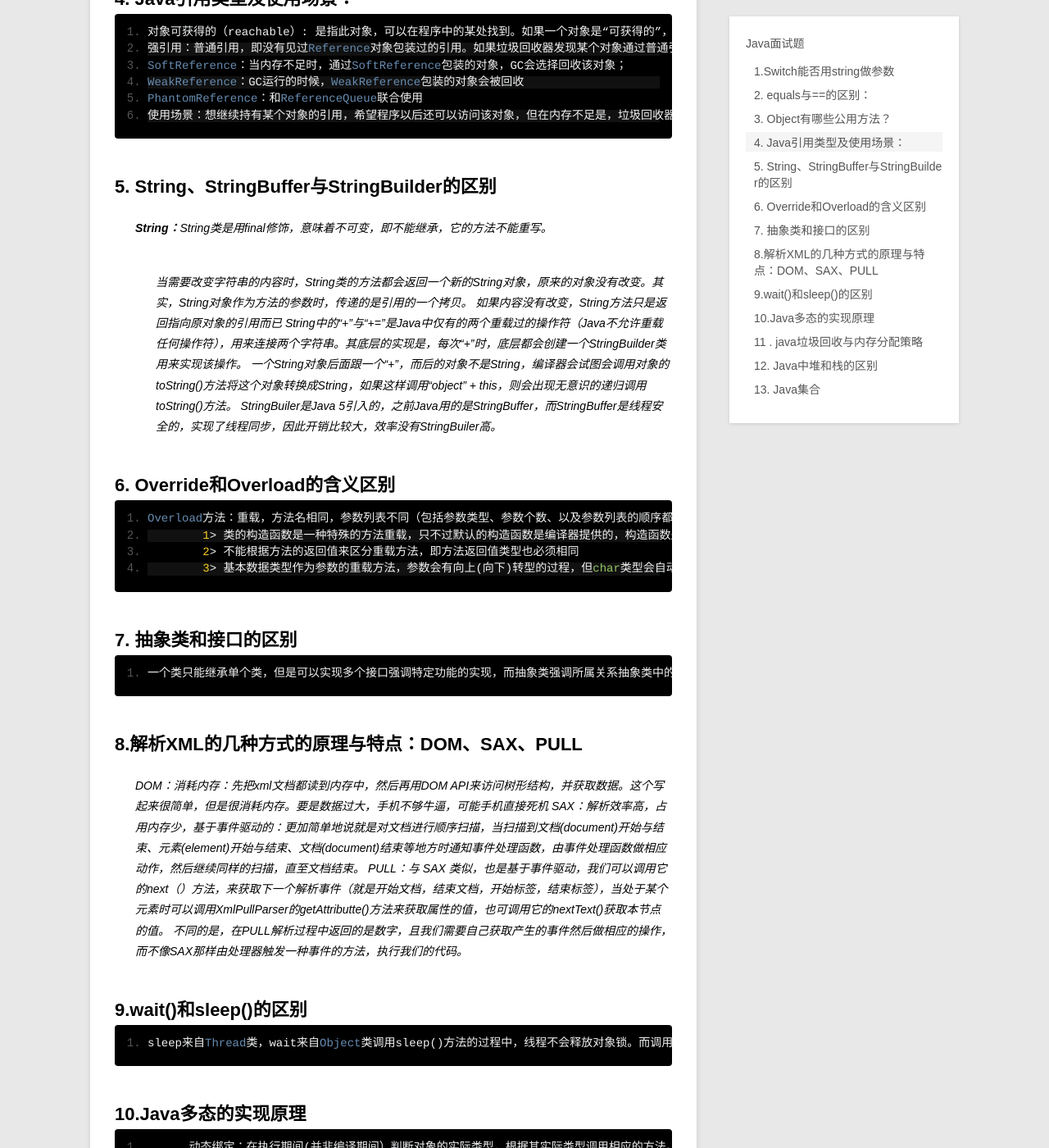
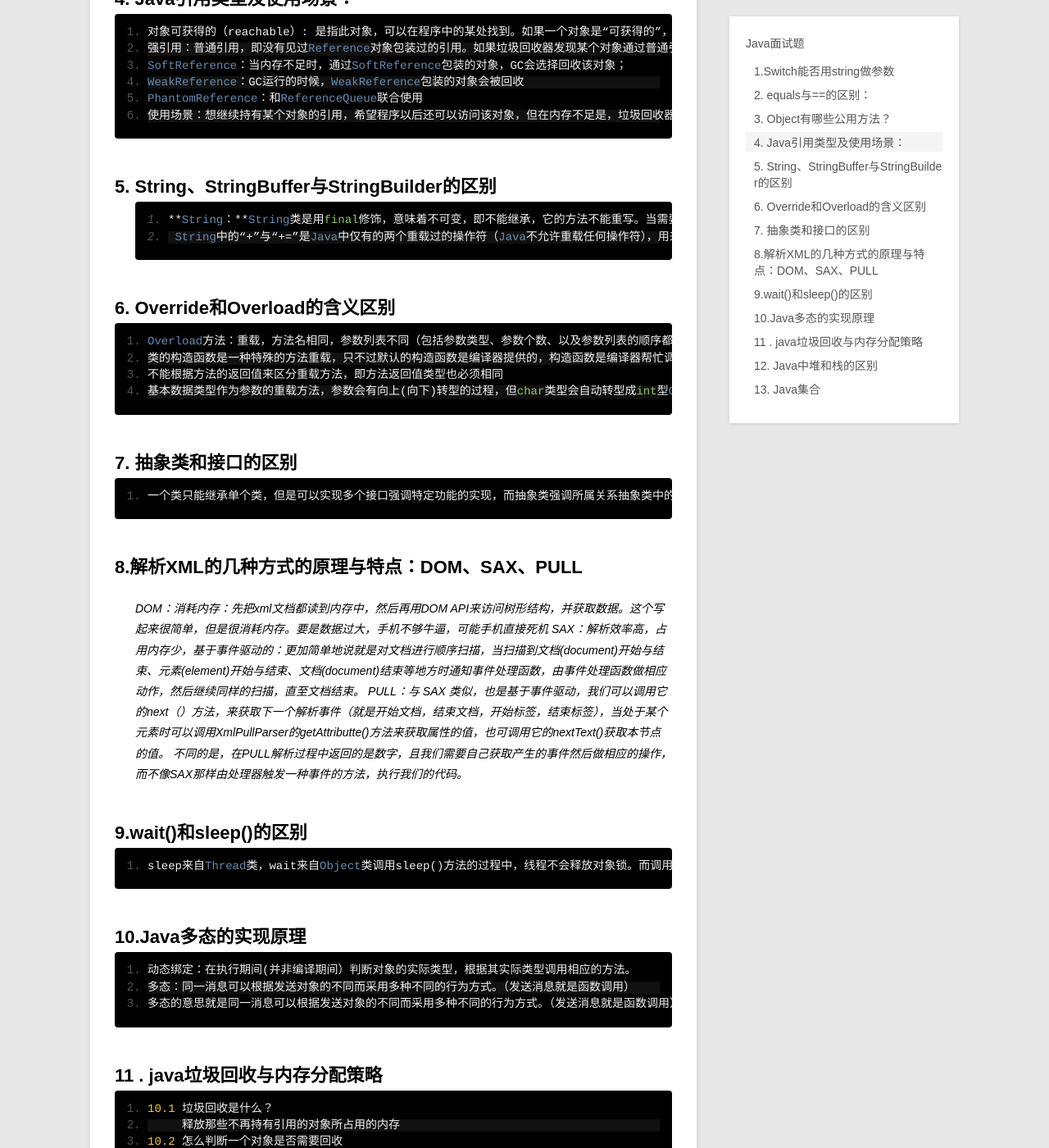
Before and after one commit to zuoqx/zuoqx.github.com, a Jekyll site: the page built from _posts/blog/2016-04-09-Java面试题.md, in a window 1280 px wide and 1400 px high, scrolled down 780 px. Shown: the whole window at 82% size. Built offline with Jekyll 4.4.1, drawn with Linux system fonts in a browser that asks for light colours; comment, search, counter and statistics services are not loaded; some of the changed text lies outside the part shown.

Commit message:
modify java.md

```diff
--- a/_posts/blog/2016-04-09-Java面试题.md
+++ b/_posts/blog/2016-04-09-Java面试题.md
@@ -30,18 +30,16 @@
     使用场景：想继续持有某个对象的引用，希望程序以后还可以访问该对象，但在内存不足是，垃圾回收器可以回收它，这时就用Reference类，作为程序和普通引用之间的桥梁（大理）。例如：利用软引用和弱引用解决OOM问题：用一个HashMap来保存图片的路径和相应图片对象关联的软引用之间的映射关系，在内存不足时，JVM会自动回收这些缓存图片对象所占用的空间，从而有效地避免了OOM的问题通过软可及对象重获方法实现Java对象的高速缓存:比如我们创建了一Employee的类，如果每次需要查询一个雇员的信息。哪怕是几秒 中之前刚刚查询过的，都要重新构建一个实例，这是需要消耗很多时间的。我们可以通过软引用和 HashMap 的结合，先是保存引用方                          面：以软引用的方式对一个Employee对象的实例进行引用并保存该引t用到HashMap 上，key 为此雇员的 id，value为这个对象的软                         引用，另一方面是取出引用，缓存中是否有该Employee实例的软引用，如果有，从软引用中取得。如果没有软引用，或者从软引用中得                         到的实例是null，重新构建一个实例，并保存对这个新建实例的软引用.
 
 ## 5. String、StringBuffer与StringBuilder的区别
->   **String：**String类是用final修饰，意味着不可变，即不能继承，它的方法不能重写。
->>    当需要改变字符串的内容时，String类的方法都会返回一个新的String对象，原来的对象没有改变。其实，String对象作为方法的参数时，传递的是引用的一个拷贝。
->>    如果内容没有改变，String方法只是返回指向原对象的引用而已
->>    String中的“+”与“+=”是Java中仅有的两个重载过的操作符（Java不允许重载任何操作符），用来连接两个字符串。其底层的实现是，每次“+”时，底层都会创建一个StringBuilder类用来实现该操作。
->>    一个String对象后面跟一个“+”，而后的对象不是String，编译器会试图会调用对象的toString()方法将这个对象转换成String，如果这样调用“object” + this，则会出现无意识的递归调用toString()方法。
+>     **String：**String类是用final修饰，意味着不可变，即不能继承，它的方法不能重写。当需要改变字符串的内容时，String类的方法都会返回一个新的String对象，原来的对象没有改变。其实，String对象作为方法的参数时，传递的是引用的一个拷贝。如果内容没有改变，String方法只是返回指向原对象的引用而已.
+>      String中的“+”与“+=”是Java中仅有的两个重载过的操作符（Java不允许重载任何操作符），用来连接两个字符串。其底层的实现是，每次“+”时，底层都会创建一个StringBuilder类用来实现该操作。
+>>     一个String对象后面跟一个“+”，而后的对象不是String，编译器会试图会调用对象的toString()方法将这个对象转换成String，如果这样调用“object” + this，则会出现无意识的递归调用toString()方法。
 >>    StringBuiler是Java 5引入的，之前Java用的是StringBuffer，而StringBuffer是线程安全的，实现了线程同步，因此开销比较大，效率没有StringBuiler高。
 
 ## 6. Override和Overload的含义区别
     Overload方法：重载，方法名相同，参数列表不同（包括参数类型、参数个数、以及参数列表的顺序都不用）的方法实现。
-            1> 类的构造函数是一种特殊的方法重载，只不过默认的构造函数是编译器提供的，构造函数是编译器帮忙调用的
-            2> 不能根据方法的返回值来区分重载方法，即方法返回值类型也必须相同
-            3> 基本数据类型作为参数的重载方法，参数会有向上(向下)转型的过程，但char类型会自动转型成int型Override方法：重写，在子类继承父类的时候子，使用与基类完全相同的方法名、参数列表和方法返回值，覆盖基类的方法，当子类在调用这一 函数时自动调用子类的方法，而父类方法相当于被覆盖（重写）了。
+    类的构造函数是一种特殊的方法重载，只不过默认的构造函数是编译器提供的，构造函数是编译器帮忙调用的
+    不能根据方法的返回值来区分重载方法，即方法返回值类型也必须相同
+    基本数据类型作为参数的重载方法，参数会有向上(向下)转型的过程，但char类型会自动转型成int型Override方法：重写，在子类继承父类的时候子，使用与基类完全相同的方法名、参数列表和方法返回值，覆盖基类的方法，当子类在调用这一 函数时自动调用子类的方法，而父类方法相当于被覆盖（重写）了。
 
 ## 7. 抽象类和接口的区别
     一个类只能继承单个类，但是可以实现多个接口强调特定功能的实现，而抽象类强调所属关系抽象类中的所有方法并不一定要是抽象的，你可以选择在抽象类中实现一些基本的方法。而接口要求所有的方法都必须是抽象的
@@ -56,36 +54,35 @@
     sleep来自Thread类，wait来自Object类调用sleep()方法的过程中，线程不会释放对象锁。而调用 wait 方法线程会释放对象锁sleep睡眠后不出让系统资源，wait让出系统资源其他线程可以占用CPUsleep(milliseconds)需要指定一个睡眠时间，时间一到会自动唤醒
 
 ## 10.Java多态的实现原理
-          动态绑定：在执行期间(并非编译期间）判断对象的实际类型，根据其实际类型调用相应的方法。
-          多态：同一消息可以根据发送对象的不同而采用多种不同的行为方式。（发送消息就是函数调用）
-         多态的意思就是同一消息可以根据发送对象的不同而采用多种不同的行为方式。（发送消息就是函数调用）
+    动态绑定：在执行期间(并非编译期间）判断对象的实际类型，根据其实际类型调用相应的方法。
+    多态：同一消息可以根据发送对象的不同而采用多种不同的行为方式。（发送消息就是函数调用）
+    多态的意思就是同一消息可以根据发送对象的不同而采用多种不同的行为方式。（发送消息就是函数调用）
 
 ## 11 . java垃圾回收与内存分配策略
-        10.1 垃圾回收是什么？
-             释放那些不再持有引用的对象所占用的内存
-        10.2 怎么判断一个对象是否需要回收
-             * 引用计数（最简单古老的方法): 指将资源（可以是对象、内存或磁盘空间等等）的被引用次数保存起来，当被引用次数变为零时就将其释放.
-             * 对象引用遍历（现在大多数 jvm 使用的方法）: 对象引用遍历从一组对象开始，沿着整个对象图上的每条链接，递归确定可到达（reachable）的对象。
-               如果某对象不能从这些根对象的一个（至少一个）到达，则将它作为垃圾收集.
-             * 引用计数缺陷：引用计数无法解决循环引用问题：假设对象A，B都已经被实例化，让A=B,B=A,除此之外这两个对象再无任何引用，此时计数器的值就永远不可能为0，
-               但是引用计数器无法通知gc回收他们
-        10.3 Java的四种引用的区别
-              * 强引用：就是直接通过new方法示例化的对象引用，如果一个对象具有强引用，它就不好被垃圾回收器回收。即使当前内存不足，JVM也不会回收它，
+    10.1 垃圾回收是什么？
+         释放那些不再持有引用的对象所占用的内存
+    10.2 怎么判断一个对象是否需要回收
+          * 引用计数（最简单古老的方法): 指将资源（可以是对象、内存或磁盘空间等等）的被引用次数保存起来，当被引用次数变为零时就将其释放.
+          * 对象引用遍历（现在大多数 jvm 使用的方法）: 对象引用遍历从一组对象开始，沿着整个对象图上的每条链接，递归确定可到达（reachable）的对象。
+          如果某对象不能从这些根对象的一个（至少一个）到达，则将它作为垃圾收集.
+          * 引用计数缺陷：引用计数无法解决循环引用问题：假设对象A，B都已经被实例化，让A=B,B=A,除此之外这两个对象再无任何引用，此时计数器的值就永远不可能为0，
+          但是引用计数器无法通知gc回收他们
+    10.3 Java的四种引用的区别
+           * 强引用：就是直接通过new方法示例化的对象引用，如果一个对象具有强引用，它就不好被垃圾回收器回收。即使当前内存不足，JVM也不会回收它，
                        而是抛出OutOfMemoryError错误，使程序异常终止。可以显式地将引用赋值为null，这样JVM会在合适的时候回收该对象。
-              * 软引用：采用SoftReference包装过的引用，内存充足的时候，，软引用不会被JVM回收，只有当内存不足时，软引用才会被垃圾回收器回收。
-              * 弱引用：具有弱引用的对象生命周期更短，当JVM进行垃圾回收，一旦发现弱引用对象，无论内存是否不足，弱引用都会被回收。
-              * 虚引用：顾名思义，就是形同虚设，如果一个对象仅持有虚引用，那么它相当于没有引用，在任何时候都可能被垃圾回收器回收。
-        10.4 介绍垃圾回收机制
-              < 标记回收法：遍历对象图并且记录可到达的对象，以便删除不可到达的对象，一般使用单线程工作并且可能产生内存碎片
-              < 标记-压缩回收法：前期与第一种方法相同，只是多了一步，将所有的存活对象压缩到内存的一端，这样内存碎片就可以合成一大块可再利用的内存区域，提高了内存利用率
-              < 复制回收法：把现有内存空间分成两部分，gc运行时，它把可到达对象复制到另一半空间，再清空正在使用的空间的全部对象。这种方法适用于短生存期的对象，持续复制长生存期的对象则导致效率降低。
-              < 分代回收发：把内存空间分为两个或者多个域，如年轻代和老年代，年轻代的特点是对象会很快被回收，因此在年轻代使用效率比较高的算法。当一个对象经过几次回收后依然存活，
-                           对象就会被放入称为老年的内存空间，老年代则采取标记-压缩算法
+           * 软引用：采用SoftReference包装过的引用，内存充足的时候，，软引用不会被JVM回收，只有当内存不足时，软引用才会被垃圾回收器回收。
+           * 弱引用：具有弱引用的对象生命周期更短，当JVM进行垃圾回收，一旦发现弱引用对象，无论内存是否不足，弱引用都会被回收。
+            * 虚引用：顾名思义，就是形同虚设，如果一个对象仅持有虚引用，那么它相当于没有引用，在任何时候都可能被垃圾回收器回收。
+    10.4 介绍垃圾回收机制
+            * 标记回收法：遍历对象图并且记录可到达的对象，以便删除不可到达的对象，一般使用单线程工作并且可能产生内存碎片
+            * 标记-压缩回收法：前期与第一种方法相同，只是多了一步，将所有的存活对象压缩到内存的一端，这样内存碎片就可以合成一大块可再利用的内存区域，提高了内存利用率
+            * 复制回收法：把现有内存空间分成两部分，gc运行时，它把可到达对象复制到另一半空间，再清空正在使用的空间的全部对象。这种方法适用于短生存期的对象，持续复制长生存期的对象则导致效率降低。
+            * 分代回收发：把内存空间分为两个或者多个域，如年轻代和老年代，年轻代的特点是对象会很快被回收，因此在年轻代使用效率比较高的算法。当一个对象经过几次回收后依然存活，对象就会被放入称为老年的内存空间，老年代则采取标记-压缩算法
 
 ## 12. Java中堆和栈的区别
 >    **堆** 一种通用的内存池，位于RAM区，用于存放所有的Java对象。
->           *好处*：编译器不需要知道，存储在堆里的对象存活多久， 在堆里分配内存比较灵活，当需要一个对象时，只需要new一个出来，当执行到这段代码的时候，会自动在堆里进行内存分配。
->           *坏处*：用堆进行内存分配和清理，要比用栈时间长。
+>    *好处*：编译器不需要知道，存储在堆里的对象存活多久， 在堆里分配内存比较灵活，当需要一个对象时，只需要new一个出来，当执行到这段代码的时候，会自动在堆里进行内存分配。
+>    *坏处*：用堆进行内存分配和清理，要比用栈时间长。
 
 >   **栈**    位于RAM里，存储速度仅次于寄存器，用来存储基本数据类型和Java的引用变量，以及局部变量。多线程的数据位于独立的栈里。
 >   *坏处*创建程序时，必须要知道存储在栈里所有数据项的生命周期，以便上下移动栈指针。
```
